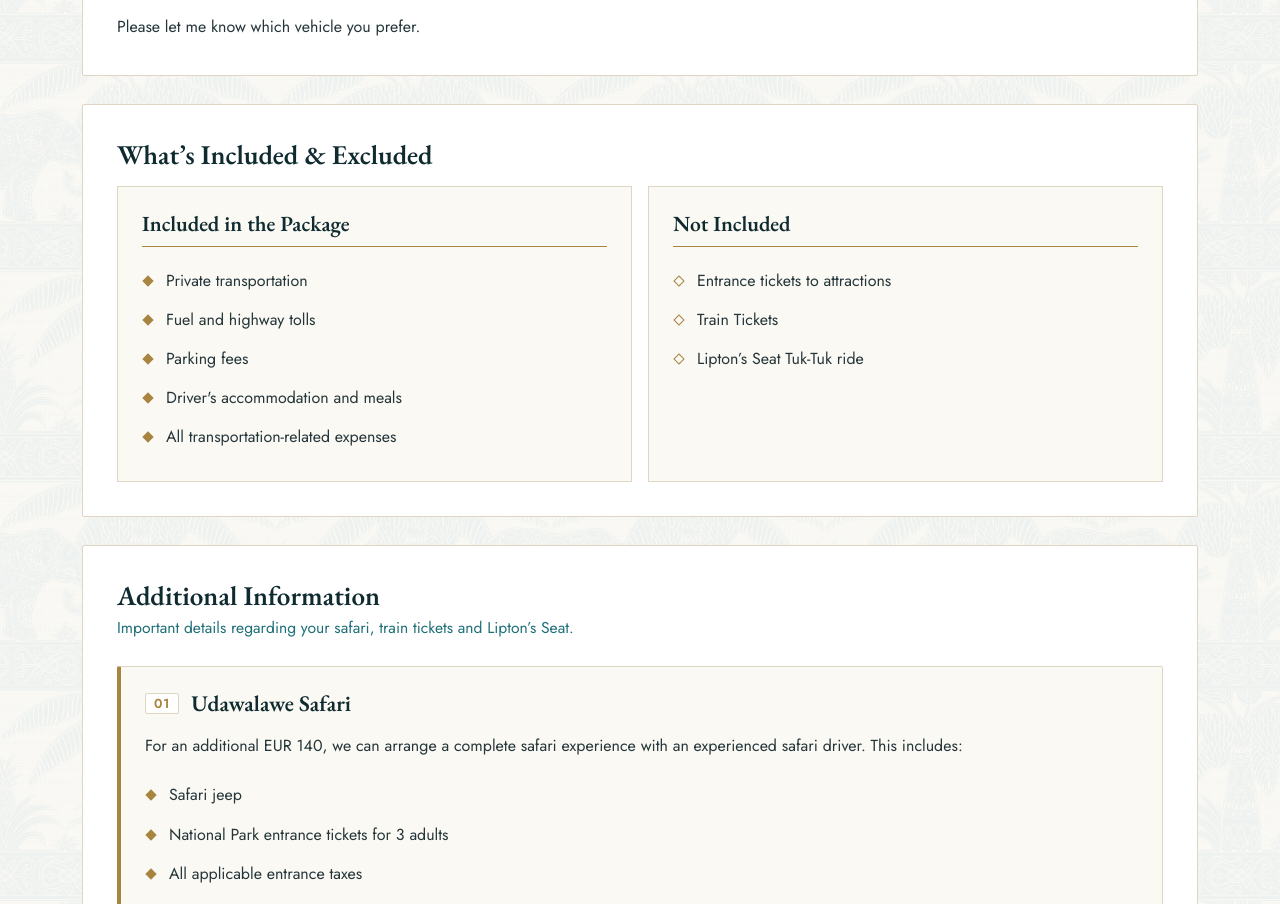
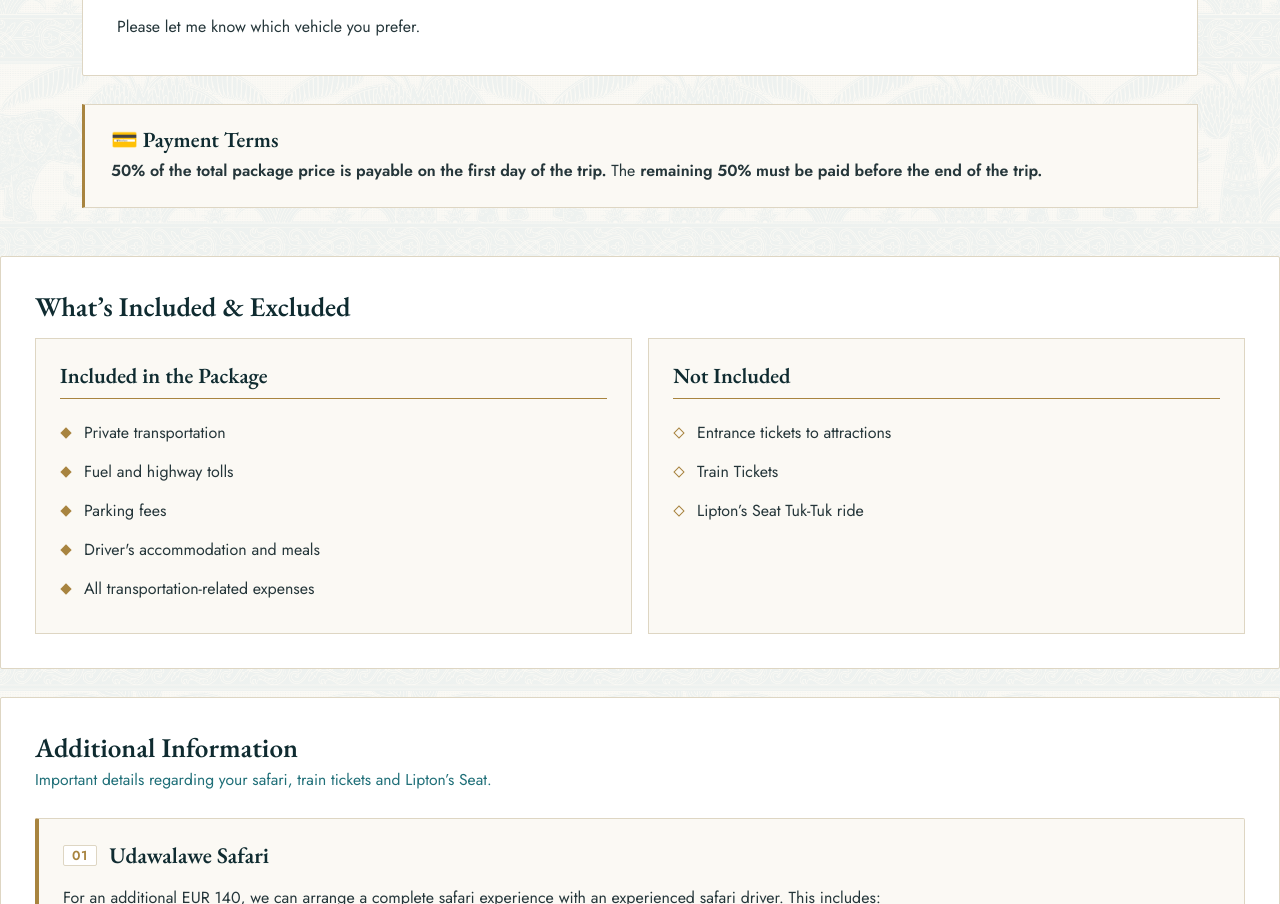
Before and after one commit to rantravelworkmailwork-dev/Dream-Island-Travels-Tours---Sri-Lanka-Family-Adventure-Wildlife-Tour, a plain HTML site: page index.html in a window 1280 px wide. Shown: the part 3077-3981 px from the top of the page. Drawn offline with nearby package versions, Linux system fonts and the light colour scheme.

Commit message:
Update index.html

```diff
--- a/index.html
+++ b/index.html
@@ -335,6 +335,15 @@
       <p class="mb-0">Please let me know which vehicle you prefer.</p>
     </section>
 
+
+        <!-- PAYMENT NOTICE -->
+    <section class="note mb-4">
+      <h5>💳 Payment Terms</h5>
+      <p><strong>50% of the total package price is payable on the first day of the trip.</strong> The <strong>remaining 50% must be paid before the end of the trip.</strong></p>
+    </section>
+  </main>
+
+
     <!-- INCLUSIONS / EXCLUSIONS -->
     <section class="luxe-card">
       <h4 class="mb-3">What’s Included &amp; Excluded</h4>
```
